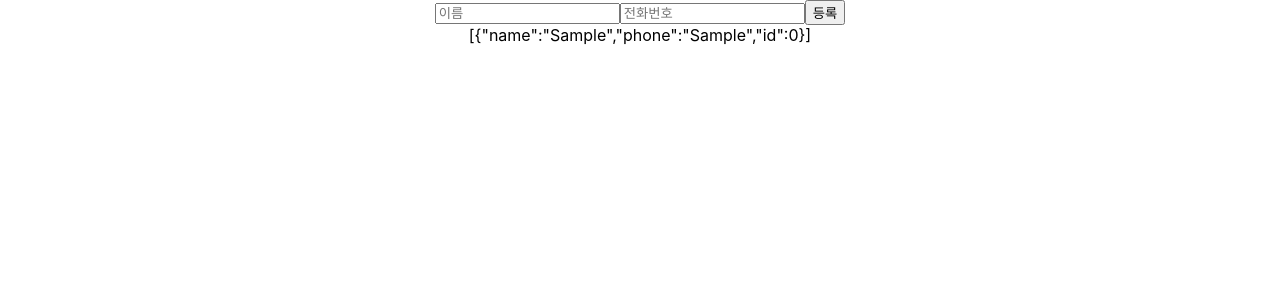
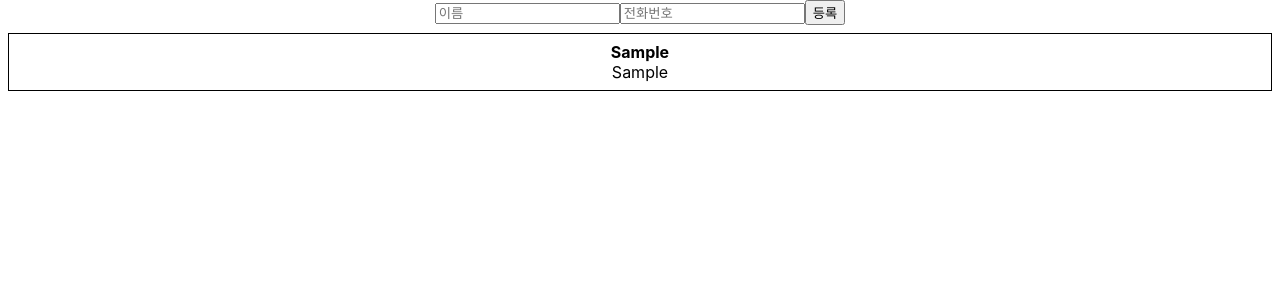
Before and after one commit to bidulgirin/React_review, a React (Create React App) app: page / in a window 1280 px wide. Both pictures are taken after typing "Sample", "Sample" into the empty fields and a click on the button "등록". Shown: the top 300 px of the page. Built offline with nearby package versions, Linux system fonts and the light colour scheme.

Commit message:
추가하기

```diff
--- a/src/App.js
+++ b/src/App.js
@@ -2,6 +2,7 @@ import React, { Component } from 'react';
 import logo from './logo.svg';
 import './App.css';
 import PhoneForm from './components/PhoneForm';
+import PhoneInfoList from './components/PhoneInfoList';
 
 class App extends Component {
   /*
@@ -47,7 +48,8 @@ class App extends Component {
     return (
       <div className="App">
         <PhoneForm onCreate={this.handleCreate} />
-        {JSON.stringify(this.state.information)}
+        {/* {JSON.stringify(this.state.information)} */}
+        <PhoneInfoList data={this.state.information} />
       </div>
     );
   }
--- a/src/components/PhoneInfo.js
+++ b/src/components/PhoneInfo.js
@@ -0,0 +1,24 @@
+// PhonInfo : 스타일 지정해주고 , 어떻게 랜더될건지 정해주는 js 파일
+// render가 되야하는 name과 phone 값 을 외부에서 가져와야함
+import React, { Component } from 'react';
+
+class PhoneInfo extends Component {
+  render() {
+    const { name, phone, id } = this.props.info;
+    const style = {
+      border: '1px solid black',
+      padding: '8px',
+      margin: '8px',
+    };
+    return (
+      <div style={style}>
+        <div>
+          <b>{name}</b>
+        </div>
+        <div>{phone}</div>
+      </div>
+    );
+  }
+}
+
+export default PhoneInfo;
--- /dev/null
+++ b/src/components/PhoneInfoList.js
@@ -0,0 +1,19 @@
+import React, { Component } from 'react';
+import PhoneInfo from './PhoneInfo';
+
+class PhoneInfoList extends Component {
+  static defaultProps = {
+    data: [],
+  };
+  render() {
+    const { data } = this.props;
+    //data값이 없으면 null 출력 다른방법으로는 defaultProps 값을 설정해주는 것임
+    if (!data) return null;
+    //info들의 배열을 가지고 PhonInfo 컴포넌트로 변화를 시킨거다.
+    const list = data.map((info) => <PhoneInfo info={info} key={info.id} />);
+    //key값의 역할 react에서 추가,수정,삭제를 효율적으로 하기 위해 없으면 비효율적으로 동작함
+    return <div>{list}</div>;
+  }
+}
+
+export default PhoneInfoList;
```
